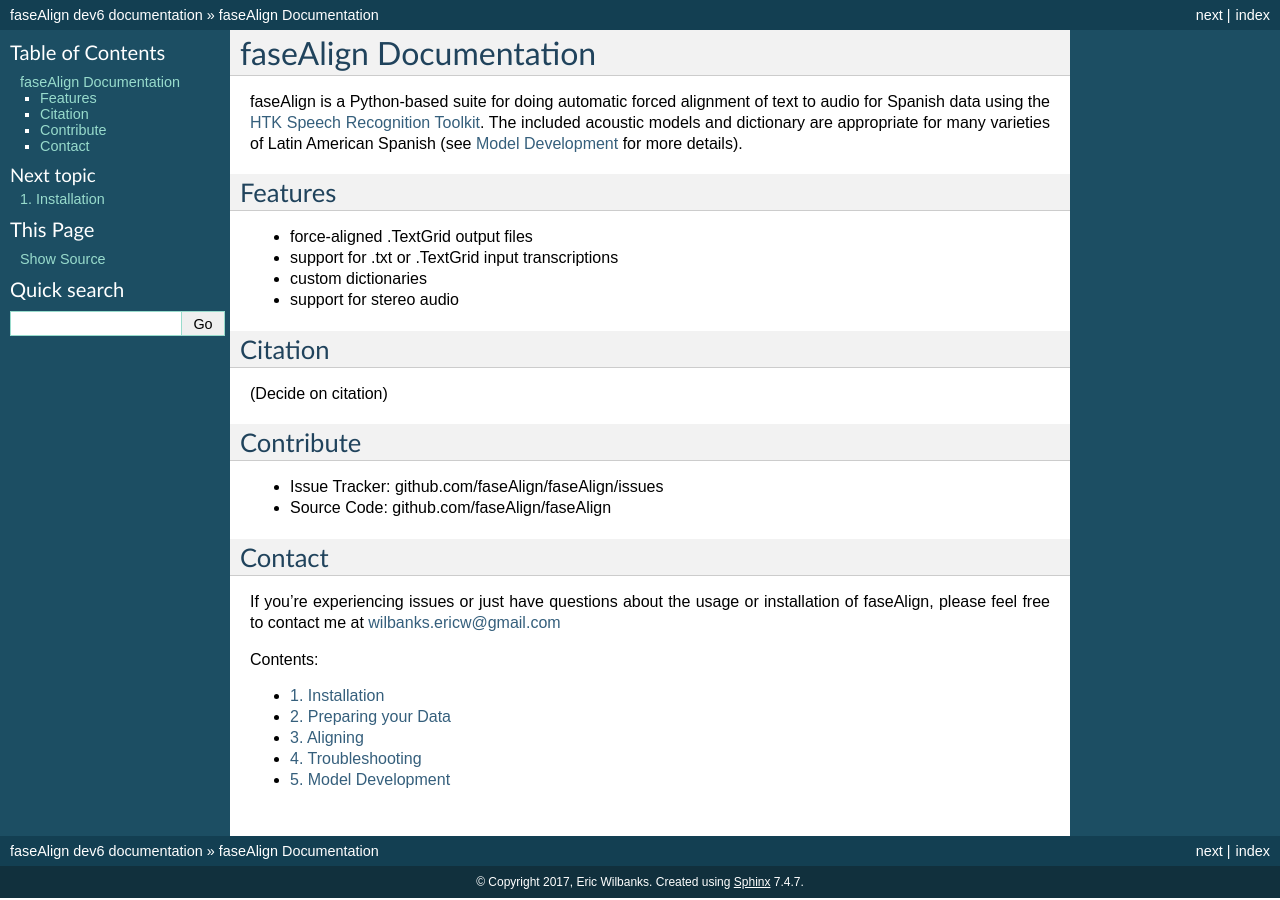
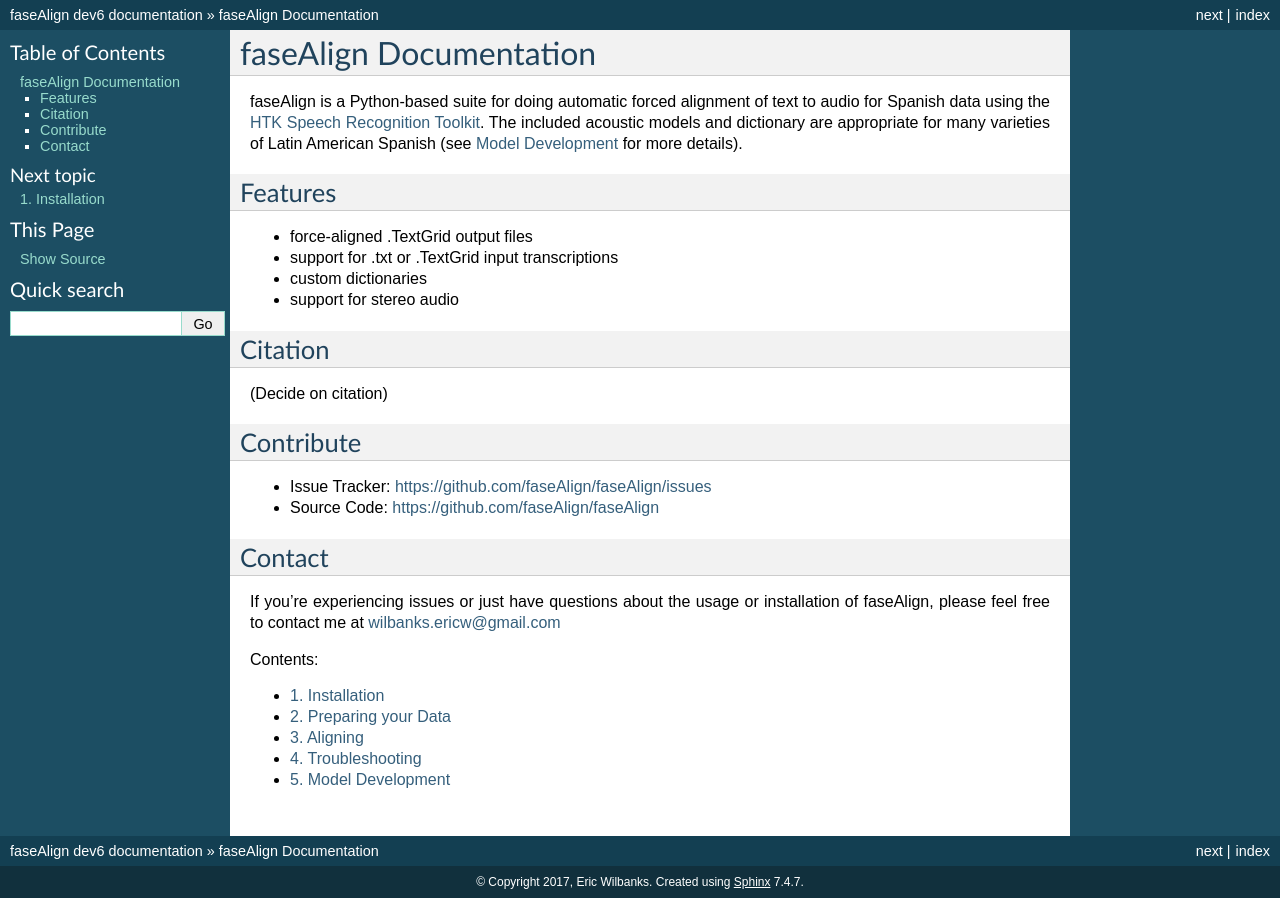
Before and after one commit to EricWilbanks/faseAlign, a Sphinx documentation site: the page built from docs/index.rst, in a window 1280 px wide. Built offline with Sphinx 7.4.7, drawn with Linux system fonts in a browser that asks for light colours; some of the changed lines change nothing that is shown.

Commit message:
initial docs

```diff
--- a/docs/index.rst
+++ b/docs/index.rst
@@ -26,8 +26,8 @@
 
 Contribute
 ----------
-- Issue Tracker: github.com/faseAlign/faseAlign/issues
-- Source Code: github.com/faseAlign/faseAlign
+- Issue Tracker: https://github.com/faseAlign/faseAlign/issues
+- Source Code: https://github.com/faseAlign/faseAlign
 
 
 Contact
```
